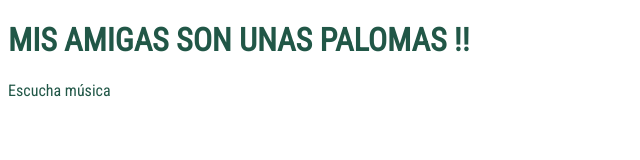
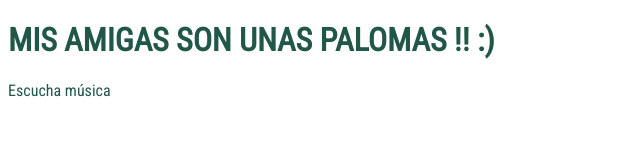
Before and after one commit to victorialung/practicas, a plain HTML site: page index.html in a window 1280 px wide. Shown: the full height of the page, 0-640 px from the left. Drawn offline with Linux system fonts and the light colour scheme; files that its build step writes are made by us from their sources.

Commit message:
segunda prueba

```diff
--- a/index.html
+++ b/index.html
@@ -10,7 +10,7 @@
     <link rel="stylesheet" href="css/style.css">
 </head>
 <body>
-    <h1><span class="icon-headphones"></span> MIS AMIGAS SON UNAS PALOMAS !!  </h1>
+    <h1><span class="icon-headphones"></span> MIS AMIGAS SON UNAS PALOMAS !! :) </h1>
     <p>Escucha música</p>
     <div class="scandinavian"></div>
 </body>
```
